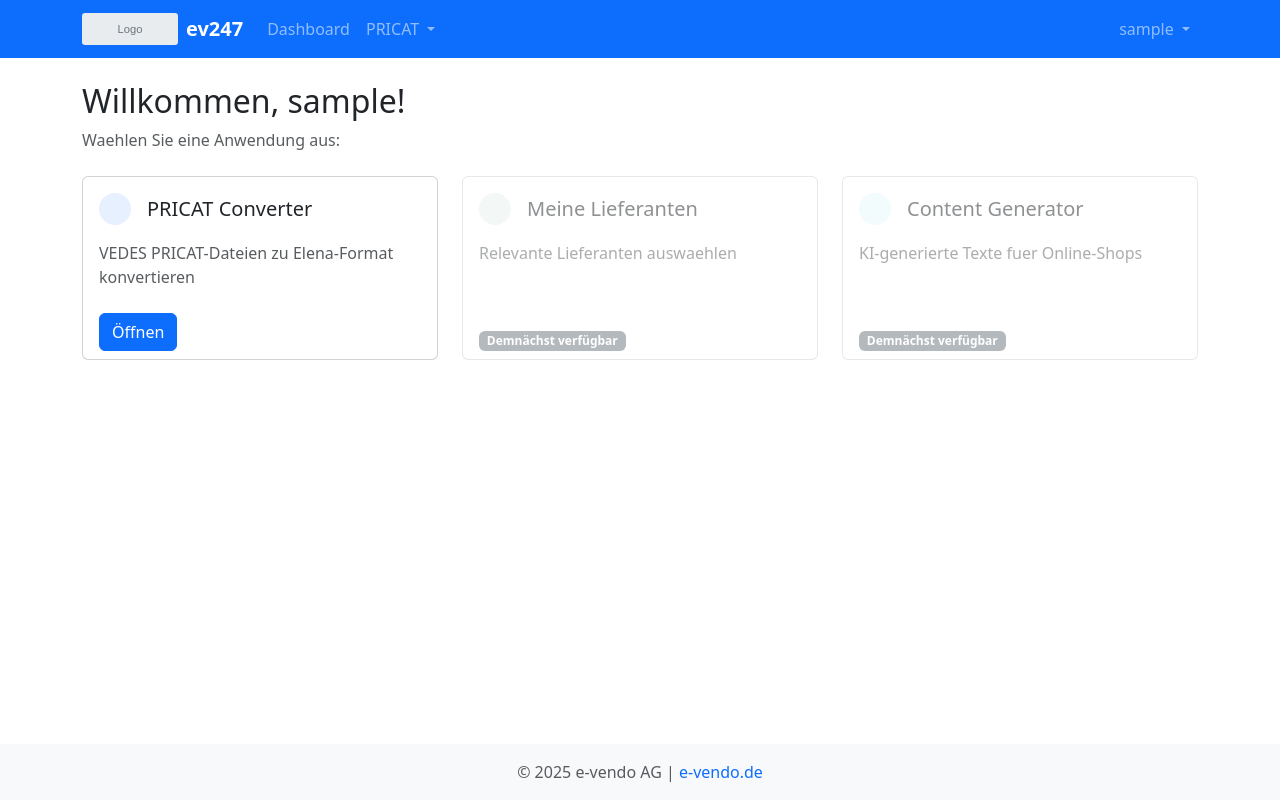
After one commit to CarstenVogelsang/ev_pricat_converter, a Flask app: page /dashboard in a window 1280 px wide. The commit adds this page. Run offline with Flask 3, Linux system fonts and the light colour scheme; the visitor is signed in with stand-in values (Sample User, id 1); data that the repository does not hold is empty; some libraries are stand-ins or nearby versions.

Commit message:
Add dashboard with role-based app access
- Add /dashboard route as central entry point for logged-in users
- Show available apps based on user role (admin, sachbearbeiter, kunde)
- Add dashboard.html template with app cards and admin shortcuts
- Update navigation in base.html with Dashboard link and PRICAT dropdown
- Fix db_admin.index -> dbadmin.index in base.html
- Redirect authenticated users to dashboard instead of lieferanten

🤖 Generated with [Claude Code](https://claude.com/claude-code)

Co-Authored-By: Claude <noreply@anthropic.com>

```diff
--- a/app/routes/auth.py
+++ b/app/routes/auth.py
@@ -27,7 +27,7 @@ def admin_required(f):
     def decorated_function(*args, **kwargs):
         if not current_user.is_authenticated or not current_user.is_admin:
             flash('Zugriff verweigert. Admin-Rechte erforderlich.', 'danger')
-            return redirect(url_for('main.lieferanten'))
+            return redirect(url_for('main.dashboard'))
         return f(*args, **kwargs)
     return decorated_function
 
@@ -36,7 +36,7 @@ def admin_required(f):
 def login():
     """Login page."""
     if current_user.is_authenticated:
-        return redirect(url_for('main.lieferanten'))
+        return redirect(url_for('main.dashboard'))
 
     form = LoginForm()
 
@@ -54,7 +54,7 @@ def login():
 
             flash(f'Willkommen, {user.vorname}!', 'success')
             next_page = request.args.get('next')
-            return redirect(next_page if next_page else url_for('main.lieferanten'))
+            return redirect(next_page if next_page else url_for('main.dashboard'))
 
         flash('Ungueltige E-Mail oder Passwort.', 'danger')
 
--- a/app/routes/main.py
+++ b/app/routes/main.py
@@ -19,11 +19,57 @@ _processing_results = {}
 def landing():
     """Public landing page or redirect to dashboard."""
     if current_user.is_authenticated:
-        return redirect(url_for('main.lieferanten'))
+        return redirect(url_for('main.dashboard'))
 
     branding_service = BrandingService()
     branding = branding_service.get_branding()
     return render_template('landing.html', branding=branding)
+
+
+@main_bp.route('/dashboard')
+@login_required
+def dashboard():
+    """Dashboard with role-based app access."""
+    # Define available apps with role access
+    apps = [
+        {
+            'id': 'pricat',
+            'name': 'PRICAT Converter',
+            'description': 'VEDES PRICAT-Dateien zu Elena-Format konvertieren',
+            'icon': 'ti-transform',
+            'url': url_for('main.lieferanten'),
+            'roles': ['admin', 'sachbearbeiter'],
+            'color': 'primary'
+        },
+        {
+            'id': 'lieferanten-auswahl',
+            'name': 'Meine Lieferanten',
+            'description': 'Relevante Lieferanten auswaehlen',
+            'icon': 'ti-truck',
+            'url': '#',  # Not implemented yet
+            'roles': ['admin', 'sachbearbeiter', 'kunde'],
+            'color': 'success',
+            'disabled': True
+        },
+        {
+            'id': 'content-generator',
+            'name': 'Content Generator',
+            'description': 'KI-generierte Texte fuer Online-Shops',
+            'icon': 'ti-writing',
+            'url': '#',  # Not implemented yet
+            'roles': ['admin', 'sachbearbeiter', 'kunde'],
+            'color': 'info',
+            'disabled': True
+        },
+    ]
+
+    # Filter apps by user role
+    user_apps = [
+        app for app in apps
+        if current_user.rolle in app['roles']
+    ]
+
+    return render_template('dashboard.html', apps=user_apps)
 
 
 @main_bp.route('/lieferanten')
--- a/app/templates/base.html
+++ b/app/templates/base.html
@@ -60,7 +60,7 @@
 <body>
     <nav class="navbar navbar-expand-lg navbar-dark mb-4">
         <div class="container">
-            <a class="navbar-brand" href="{{ url_for('main.lieferanten') }}">
+            <a class="navbar-brand" href="{{ url_for('main.dashboard') if current_user.is_authenticated else url_for('main.landing') }}">
                 <img src="{{ branding.logo_url }}" alt="{{ branding.app_title }}">
                 {{ branding.app_title }}
             </a>
@@ -69,34 +69,46 @@
             </button>
             <div class="collapse navbar-collapse" id="navbarNav">
                 <ul class="navbar-nav me-auto">
+                    {% if current_user.is_authenticated %}
                     <li class="nav-item">
-                        <a class="nav-link" href="{{ url_for('main.lieferanten') }}">
-                            <i class="ti ti-truck"></i> Lieferanten
+                        <a class="nav-link" href="{{ url_for('main.dashboard') }}">
+                            <i class="ti ti-home"></i> Dashboard
                         </a>
                     </li>
-                    <li class="nav-item">
-                        <a class="nav-link" href="{{ url_for('main.downloads') }}">
-                            <i class="ti ti-download"></i> Downloads
+                    {% if current_user.rolle in ['admin', 'sachbearbeiter'] %}
+                    <li class="nav-item dropdown">
+                        <a class="nav-link dropdown-toggle" href="#" id="pricatDropdown" role="button" data-bs-toggle="dropdown">
+                            <i class="ti ti-transform"></i> PRICAT
                         </a>
+                        <ul class="dropdown-menu">
+                            <li><a class="dropdown-item" href="{{ url_for('main.lieferanten') }}">
+                                <i class="ti ti-truck"></i> Lieferanten
+                            </a></li>
+                            <li><a class="dropdown-item" href="{{ url_for('main.downloads') }}">
+                                <i class="ti ti-download"></i> Downloads
+                            </a></li>
+                        </ul>
                     </li>
-                    {% if current_user.is_authenticated and current_user.is_admin %}
+                    {% endif %}
+                    {% if current_user.is_admin %}
                     <li class="nav-item dropdown">
                         <a class="nav-link dropdown-toggle" href="#" id="adminDropdown" role="button" data-bs-toggle="dropdown">
                             <i class="ti ti-settings"></i> Admin
                         </a>
                         <ul class="dropdown-menu">
                             <li><a class="dropdown-item" href="{{ url_for('admin.index') }}">
-                                <i class="ti ti-dashboard"></i> Dashboard
+                                <i class="ti ti-dashboard"></i> System
                             </a></li>
                             <li><a class="dropdown-item" href="{{ url_for('admin.branding') }}">
                                 <i class="ti ti-palette"></i> Branding
                             </a></li>
                             <li><hr class="dropdown-divider"></li>
-                            <li><a class="dropdown-item" href="{{ url_for('db_admin.index') }}">
+                            <li><a class="dropdown-item" href="{{ url_for('dbadmin.index') }}">
                                 <i class="ti ti-database"></i> DB Admin
                             </a></li>
                         </ul>
                     </li>
+                    {% endif %}
                     {% endif %}
                 </ul>
                 <ul class="navbar-nav">
--- /dev/null
+++ b/app/templates/dashboard.html
@@ -0,0 +1,72 @@
+{% extends "base.html" %}
+
+{% block title %}Dashboard - {{ branding.app_title }}{% endblock %}
+
+{% block content %}
+<div class="mb-4">
+    <h2>Willkommen, {{ current_user.vorname }}!</h2>
+    <p class="text-muted">Waehlen Sie eine Anwendung aus:</p>
+</div>
+
+<div class="row row-cols-1 row-cols-md-2 row-cols-lg-3 g-4">
+    {% for app in apps %}
+    <div class="col">
+        <div class="card h-100 {{ 'opacity-50' if app.disabled else '' }}">
+            <div class="card-body">
+                <div class="d-flex align-items-center mb-3">
+                    <div class="rounded-circle bg-{{ app.color }} bg-opacity-10 p-3 me-3">
+                        <i class="ti {{ app.icon }} fs-2 text-{{ app.color }}"></i>
+                    </div>
+                    <h5 class="card-title mb-0">{{ app.name }}</h5>
+                </div>
+                <p class="card-text text-muted">{{ app.description }}</p>
+            </div>
+            <div class="card-footer bg-transparent border-0">
+                {% if app.disabled %}
+                <span class="badge bg-secondary">Demnächst verfügbar</span>
+                {% else %}
+                <a href="{{ app.url }}" class="btn btn-{{ app.color }}">
+                    <i class="ti ti-arrow-right"></i> Öffnen
+                </a>
+                {% endif %}
+            </div>
+        </div>
+    </div>
+    {% endfor %}
+</div>
+
+{% if current_user.is_admin %}
+<hr class="my-5">
+
+<div class="mb-4">
+    <h4><i class="ti ti-settings"></i> Administration</h4>
+</div>
+
+<div class="row row-cols-1 row-cols-md-2 row-cols-lg-4 g-3">
+    <div class="col">
+        <a href="{{ url_for('admin.index') }}" class="card text-decoration-none h-100">
+            <div class="card-body text-center">
+                <i class="ti ti-dashboard fs-1 text-secondary mb-2"></i>
+                <h6 class="card-title mb-0">Admin Dashboard</h6>
+            </div>
+        </a>
+    </div>
+    <div class="col">
+        <a href="{{ url_for('admin.branding') }}" class="card text-decoration-none h-100">
+            <div class="card-body text-center">
+                <i class="ti ti-palette fs-1 text-secondary mb-2"></i>
+                <h6 class="card-title mb-0">Branding</h6>
+            </div>
+        </a>
+    </div>
+    <div class="col">
+        <a href="{{ url_for('dbadmin.index') }}" class="card text-decoration-none h-100">
+            <div class="card-body text-center">
+                <i class="ti ti-database fs-1 text-secondary mb-2"></i>
+                <h6 class="card-title mb-0">DB Admin</h6>
+            </div>
+        </a>
+    </div>
+</div>
+{% endif %}
+{% endblock %}
```
